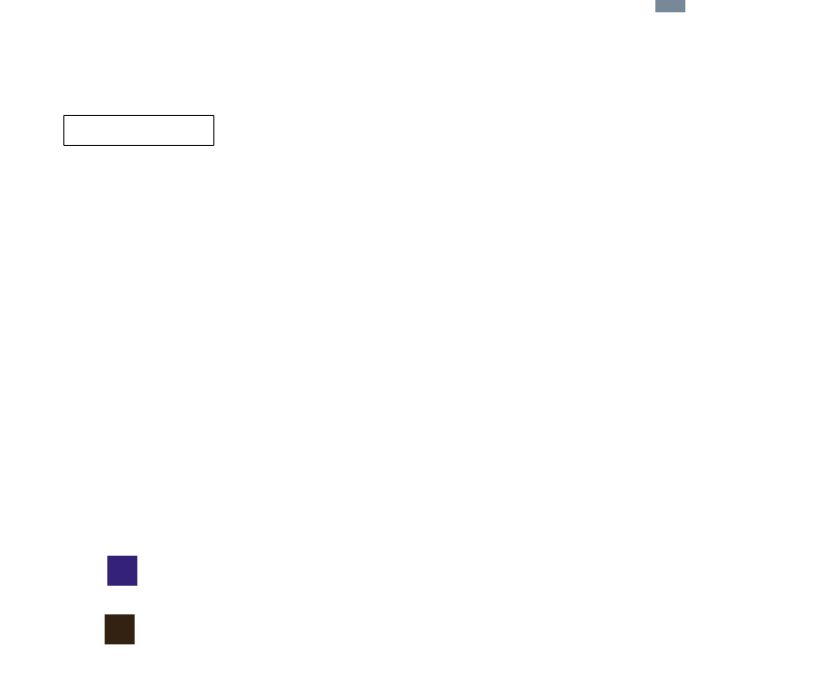
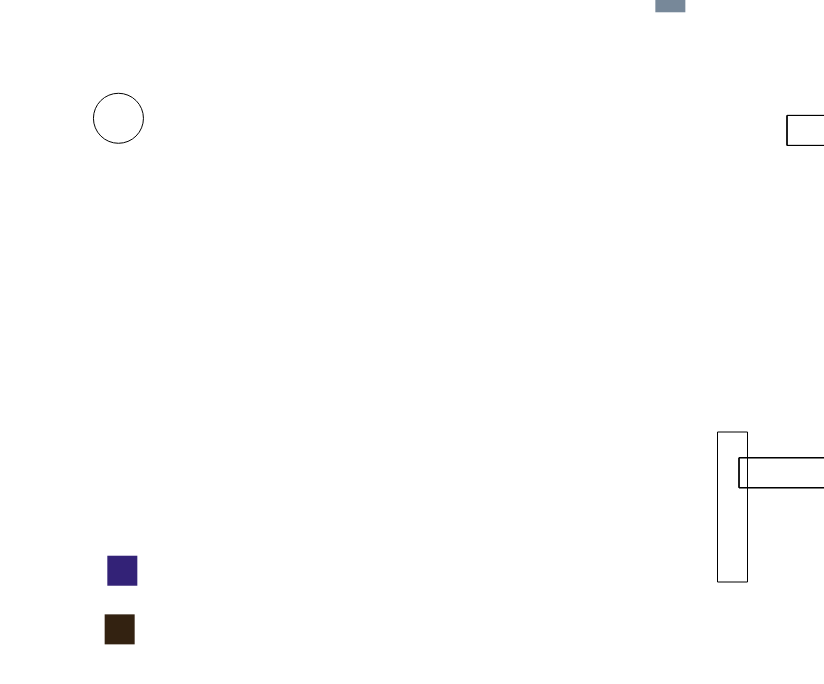
Before and after one commit to armetegithub/delivery_game2, a plain HTML site: page index.html in a window 1280 px wide. Shown: the whole page, without its empty margins (456-1280 px from the left). Drawn offline with Linux system fonts and the light colour scheme.

Commit message:
Empezando colisiones

```diff
--- a/javascript/game.js
+++ b/javascript/game.js
@@ -9,9 +9,11 @@ const game = {
     height: undefined,
     FPS: 60,
     time: undefined,
+    counter: 0,
     player: undefined,
     packet: undefined,
-    obstacles: [],
+    obstaclesArr: [],
+    obstaclesVer: [],
     keys: {
 
         TOP_KEY: 38,
@@ -19,6 +21,7 @@ const game = {
         DOWN_KEY: 40,
         LEFT_KEY: 37,
     },
+
 
     init() {
 
@@ -39,21 +42,44 @@ const game = {
 
             this.clear();
             this.drawStatics();
+            this.pushObstacle();
+            this.clearObstacles();
+            this.drawObstacles();
             this.moveDeliver();
+
+
             this.obstacle.moveRight();
+            this.obstacle2.moveRight();
+            this.counter++;
+
+
 
 
         }, 1000 / 60);
+
     },
 
 
     reset() {
 
         this.deliver = new Deliver(this.ctx, this.width, this.height);
+
         this.destiny = new Destiny(this.ctx, this.width, this.height);
         this.packet = new Packet(this.ctx, this.width, this.height);
         this.obstacle = new Obstacle(this.ctx, this.width, this.height);
+        this.obstacle2 = new Obstacle(this.ctx, this.width, this.height);
+        this.obstacleVertical = new Obstaclevertical(this.ctx, this.width, this.height, this.counter);
+        this.obstacleVertical2 = new Obstaclevertical(this.ctx, this.width, this.height, this.counter);
+        this.circle = new Circle(this.ctx, this.width, this.height, 25);
 
+
+        // if(this.counter % 30 == 0){
+
+
+
+        // this.obstaclesArr.push(obstacle);
+
+        // }
 
 
     },
@@ -64,18 +90,21 @@ const game = {
         this.deliver.draw(this.ctx);
         this.destiny.draw(this.ctx);
         this.packet.draw(this.ctx);
-        this.obstacle.draw(this.ctx);
+        this.obstacleVertical.draw(this.ctx);
+        this.obstacleVertical2.draw(this.ctx);
+        this.circle.draw(this.ctx);
 
 
 
     },
 
-
-
     moveDeliver() {
 
         this.deliver.moveDelivery();
         this.obstacle.moveRight();
+        this.obstacleVertical.moveDown();
+        this.obstacleVertical2.moveDown();
+        this.circle.move();
 
     },
 
@@ -90,8 +119,60 @@ const game = {
 
     clear() {
         this.ctx.clearRect(0, 0, this.width, this.height);
-    }
+    },
+
+    clearObstacles() {
+        this.obstaclesArr = this.obstaclesArr.filter(obs => obs.posX <= this.width);
+      },
 
 
 
-}
+
+
+    drawObstacles(){
+
+        this.obstaclesArr.forEach((obstacle) => {
+            console.log(obstacle);
+            this.obstacle.draw(this.ctx);
+            this.obstacle2.draw(this.ctx);
+
+
+        });
+    },
+
+
+    pushObstacle(){
+
+
+
+        if(this.counter % 100 === 0){
+            this.obstaclesArr.push(new Obstacle(this.ctx, this.width, this.height, this.counter));
+        }
+    },
+
+    gameOver() {
+        clearInterval(this.interval);
+      },
+
+    pushVerticalObstacule(){
+
+        if(this.counter % 100 === 0){
+
+            this.obstacleVertical.push(new Obstaclevertical(this.ctx, this.width, this.height, this.counter));
+
+
+        }
+
+    },
+
+    isCollision() {
+        return this.obstaclesArr.some(obstacle => {
+          return (
+            this.deliver.x + this.deliver.width >= obstacle.posX &&
+            this.deliver.y + this.deliver.height >= obstacle.posY &&
+            this.player.x <= obstacle.posX + obstacle.width
+          );
+        });
+      },
+
+    }
--- a/javascript/obstacles.js
+++ b/javascript/obstacles.js
@@ -1,40 +1,119 @@
 class Obstacle {
-
-    constructor(ctx, gameWidth, gameHeight) {
-
+  constructor(ctx, gameWidth, gameHeight, counter) {
     this.ctx = ctx;
+    this.counter = counter;
     this.width = gameWidth;
     this.height = gameHeight;
-        this.playerVel = 0.5;
+    this.playerVel = 5;
 
-
-
-            this.posX= Math.random() * (this.width - 60) + 60;
-            this.posY= Math.random() * (this.height - 60) + 60;
+    this.posX = Math.random() * (this.width - 60) + 60;
+    this.posY = Math.random() * (this.height - 60) + 60;
 
     // this.posX = 20;
     // this.posY = 30;
-
   }
 
-
-
-    draw(ctx){
+  draw(ctx) {
     console.log(this.posY, this.posX);
-        ctx.fillStyle = "red";
+    ctx.fillStyle = "rgb(70, 160, 73)";
     ctx.beginPath();
     ctx.rect(this.posX, this.posY, 150, 30);
-
-        // ctx.rect(position.x, this.position.y , 150, 30);
     ctx.stroke();
     ctx.closePath();
-
   }
 
-moveRight(){
+  moveRight() {
+    this.posX++;
 
     this.posX += this.playerVel;
+
+    if (this.posX > this.width - 10) {
+      this.posX = this.playerVel * -1;
+    }
+  }
 }
 
+class Obstaclevertical extends Obstacle {
+  constructor(ctx, gameWidth, gameHeight, counter) {
+    super(ctx, gameWidth, gameHeight, counter);
 
+    this.ctx = ctx;
+    this.counter = counter;
+    this.width = gameWidth;
+    this.height = gameHeight;
+    this.playerVel = 3;
+
+    this.posX = Math.random() * (this.width - 60) + 60;
+    this.posY = Math.random() * (this.height - 60) + 60;
   }
+
+  draw(ctx) {
+    console.log(this.posY, this.posX);
+    ctx.fillStyle = "rgb(70, 160, 73)";
+    ctx.beginPath();
+    ctx.rect(this.posX, this.posY, 30, 150);
+    ctx.stroke();
+    ctx.closePath();
+  }
+
+  moveDown() {
+    this.posY += this.playerVel;
+
+    if (this.posY > this.width - 150) {
+      this.posY = this.playerVel * -1;
+    }
+  }
+}
+class Circle extends Obstacle {
+  constructor(ctx, gameWidth, gameHeight, radio) {
+    super(ctx, gameWidth, gameHeight);
+
+    this.ctx = ctx;
+    // this.counter = counter;
+    this.width = gameWidth;
+    this.height = gameHeight;
+    this.playerVelX = Math.floor(Math.random() * 2 + 5);
+    this.playerVelY = Math.floor(Math.random() * 2 + 5);
+    this.radio = radio;
+
+    this.posX = Math.random() * (this.width - 60) + 60;
+    this.posY = Math.random() * (this.height - 60) + 60;
+
+    if (Math.floor(Math.random() * 2) === 0) {
+      this.posX = -this.posX;
+    }
+
+    if (Math.floor(Math.random() * 2) === 0) {
+      this.playerVelX = -this.playerVelX;
+    }
+    if (Math.floor(Math.random() * 2) === 0) {
+      this.playerVelY = -this.playerVelY;
+    }
+  }
+
+  draw(ctx) {
+    ctx.beginPath();
+
+    ctx.arc(this.posX, this.posY, this.radio, 0, Math.PI * 2, false);
+    ctx.stroke();
+    ctx.closePath();
+  }
+
+  move() {
+    this.posX += this.playerVelX;
+    this.posY += this.playerVelY;
+
+    if (this.posX - 30 / 2 < 0 && this.playerVelX < 0) {
+      this.playerVelX = -this.playerVelX;
+    }
+    if (this.posX + 30 / 2 > this.width && this.playerVelX > 0) {
+      this.playerVelX = -this.playerVelX;
+    }
+    if (this.posY - 30 / 2 < 0 && this.playerVelY < 0) {
+      this.playerVelY = -this.playerVelY;
+    }
+    if (this.posY + 30 / 2 > this.height && this.playerVelY > 0) {
+      this.playerVelY = -this.playerVelY;
+    }
+  }
+}
```
Also changed, not shown: index.html (+2 -0 lines), javascript/destiny.js (+3 -9 lines), 1 other file. Lines whose indentation alone changed are shown as unchanged.
